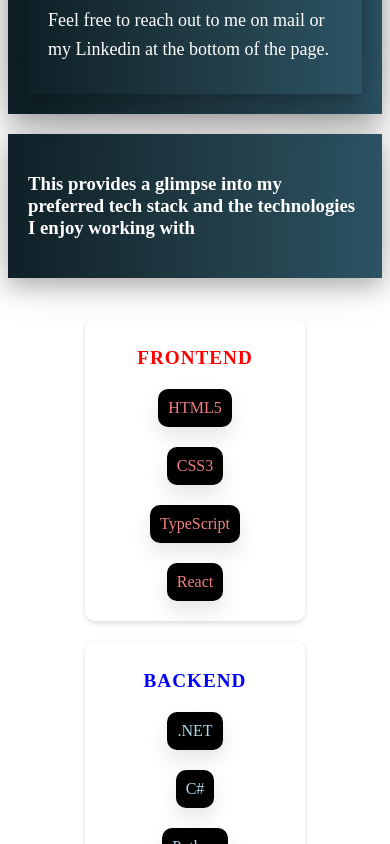
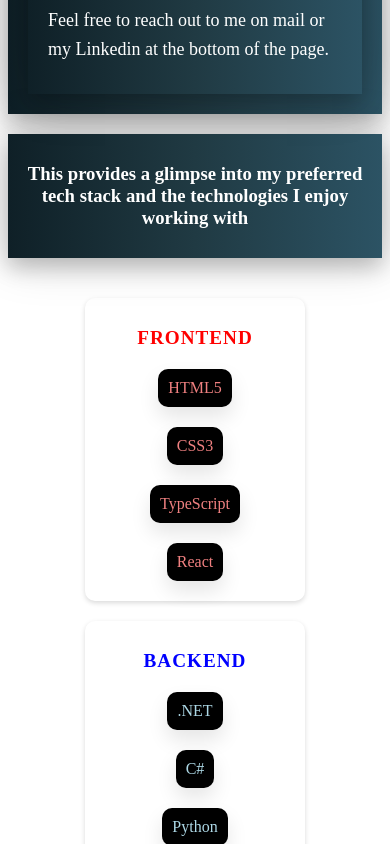
Before and after one commit to Jesperejohannsen/jetechnest, a React (Vite) app: page / in a window 390 px wide. Shown: the part 1700-2544 px from the top of the page. Built offline with nearby package versions, Linux system fonts and the light colour scheme.

Commit message:
adding final touch

```diff
--- a/src/components/gradiantHeader/gradiantHeader.css
+++ b/src/components/gradiantHeader/gradiantHeader.css
@@ -7,4 +7,13 @@
   display: flex;
   flex-direction: column;
   align-items: center;
+  text-align: center;
 }
+
+
+@media (max-width: 768px) {
+  .project-overview {
+    padding: 10px;
+    text-align: center;
+  }
+}
```
